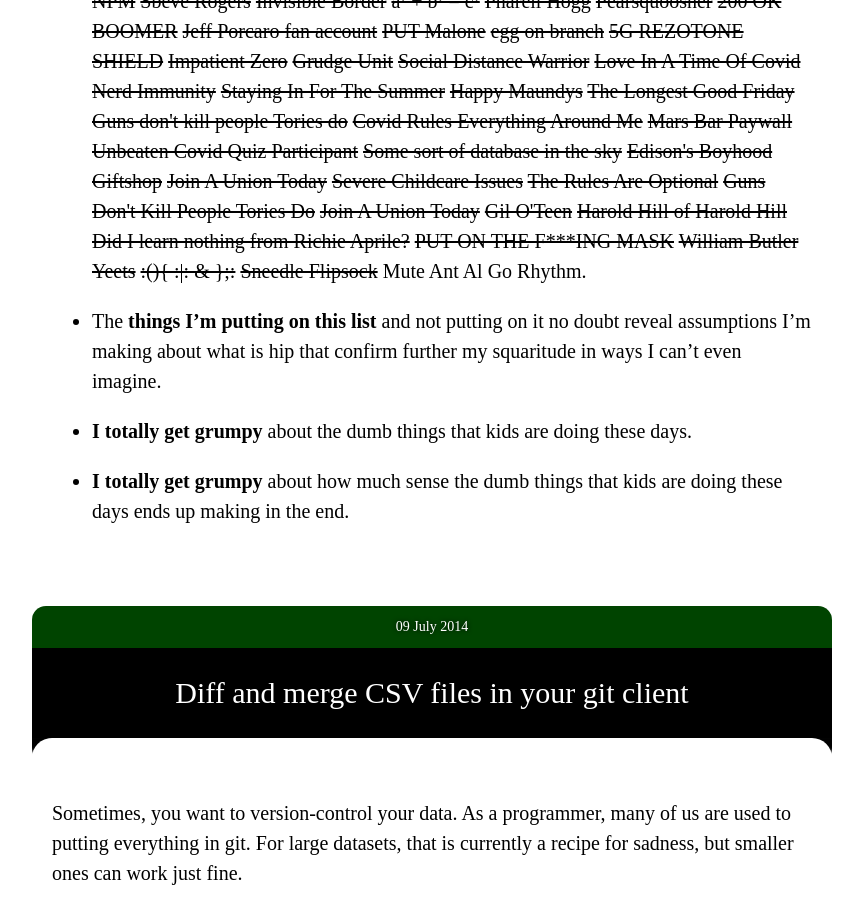
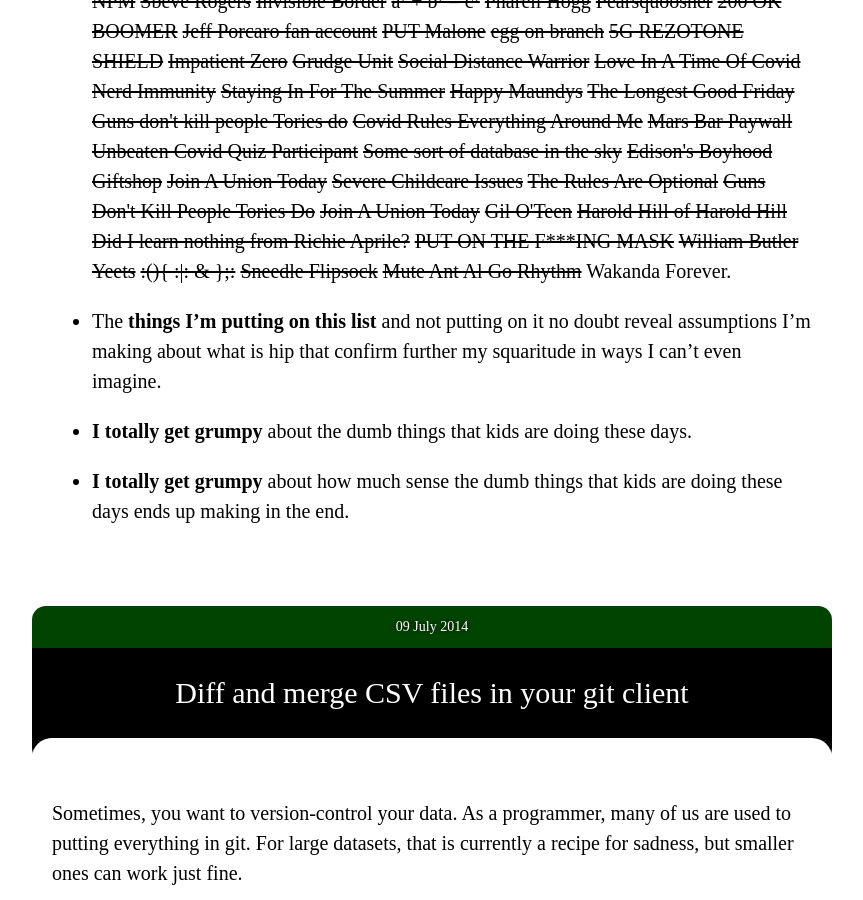
Before and after one commit to paulfitz/paulfitz.github.io, a Jekyll site: the page built from index.html, in a window 1280 px wide and 900 px high, scrolled down 28826 px. Shown: the whole window, without its empty margins (208-1071 px from the left). Built offline with Jekyll 4.4.1, drawn with Linux system fonts in a browser that asks for light colours; nearby versions of some CDN libraries.

Commit message:
add a pikesleyism

```diff
--- a/_data/pikes.json
+++ b/_data/pikes.json
@@ -229,5 +229,6 @@
   "William Butler Yeets",
   ":(){ :|: &amp; };:",
   "Sneedle Flipsock",
-  "Mute Ant Al Go Rhythm"
+  "Mute Ant Al Go Rhythm",
+  "Wakanda Forever"
 ]
```
